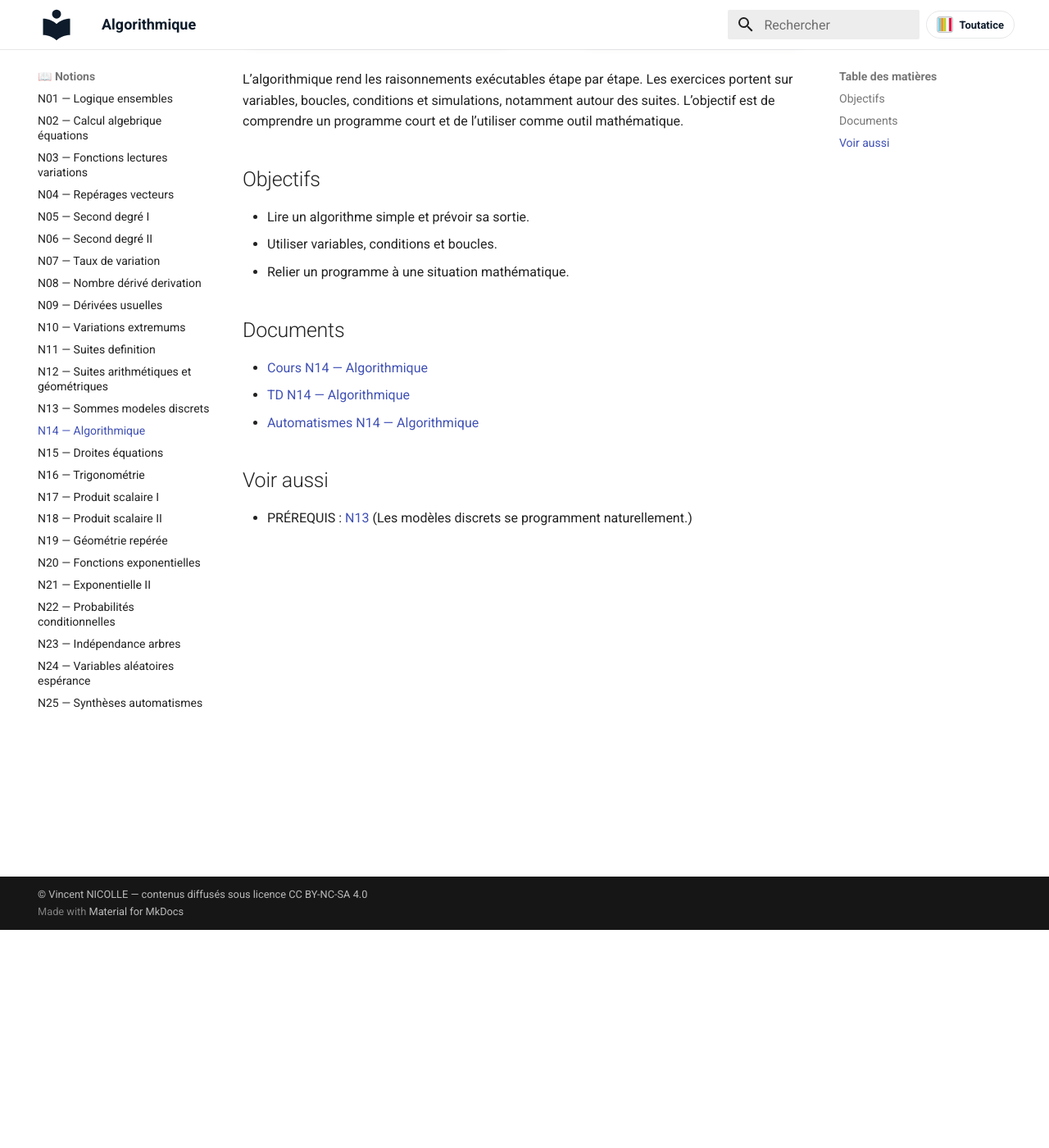
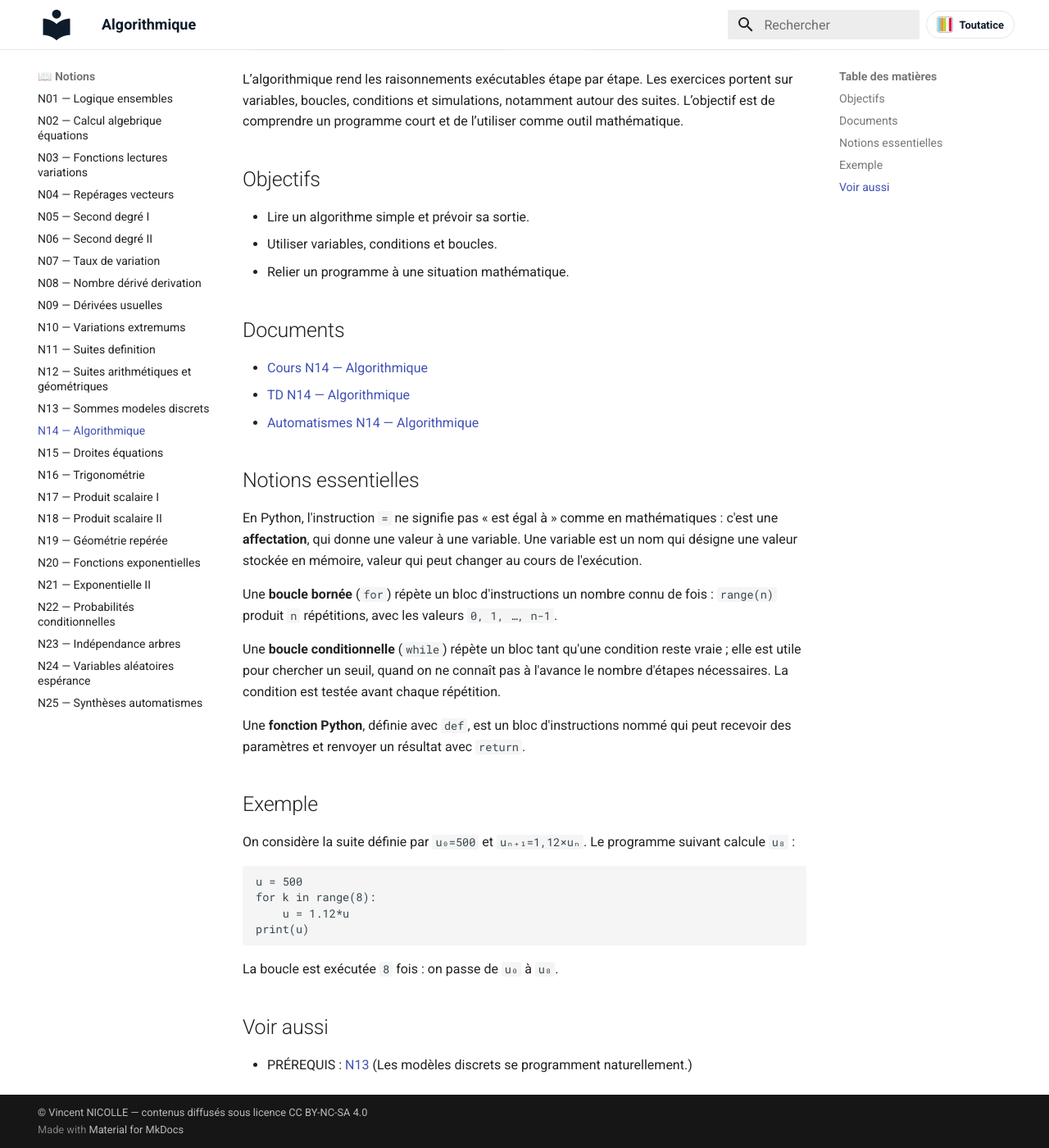
Before and after one commit to vnicolle56610/maths-premiere-specialite, an MkDocs documentation site: the page built from docs/notions/N14-algorithmique.md, in a window 1280 px wide and 1400 px high, scrolled down 266 px. Shown: the whole window at 82% size. Built offline with MkDocs 1.6.1 and Material for MkDocs 9.7.7, drawn with Linux system fonts in a browser that asks for light colours.

Commit message:
content: enrichit les notions N14 à N16 de Première spécialité
Co-Authored-By: Claude Sonnet 5 <noreply@anthropic.com>

````diff
--- a/docs/notions/N14-algorithmique.md
+++ b/docs/notions/N14-algorithmique.md
@@ -28,6 +28,29 @@ L’algorithmique rend les raisonnements exécutables étape par étape. Les exe
 - [Automatismes N14 — Algorithmique](../automatismes/AUTOMATISMES_N14_ALGORITHMIQUE.pdf)
 <!-- AUTO-DOCS:END -->
 
+## Notions essentielles
+
+En Python, l'instruction `=` ne signifie pas « est égal à » comme en mathématiques : c'est une **affectation**, qui donne une valeur à une variable. Une variable est un nom qui désigne une valeur stockée en mémoire, valeur qui peut changer au cours de l'exécution.
+
+Une **boucle bornée** (`for`) répète un bloc d'instructions un nombre connu de fois : `range(n)` produit `n` répétitions, avec les valeurs `0, 1, …, n-1`.
+
+Une **boucle conditionnelle** (`while`) répète un bloc tant qu'une condition reste vraie ; elle est utile pour chercher un seuil, quand on ne connaît pas à l'avance le nombre d'étapes nécessaires. La condition est testée avant chaque répétition.
+
+Une **fonction Python**, définie avec `def`, est un bloc d'instructions nommé qui peut recevoir des paramètres et renvoyer un résultat avec `return`.
+
+## Exemple
+
+On considère la suite définie par `u₀=500` et `uₙ₊₁=1,12×uₙ`. Le programme suivant calcule `u₈` :
+
+```
+u = 500
+for k in range(8):
+    u = 1.12*u
+print(u)
+```
+
+La boucle est exécutée `8` fois : on passe de `u₀` à `u₈`.
+
 ## Voir aussi
 
 - PRÉREQUIS : [N13](N13-sommes-modeles-discrets.md) (Les modèles discrets se programment naturellement.)
````
Also changed, not shown: docs/notions/N15-droites-equations.md (+18 -0 lines), docs/notions/N16-trigonometrie.md (+16 -0 lines).
